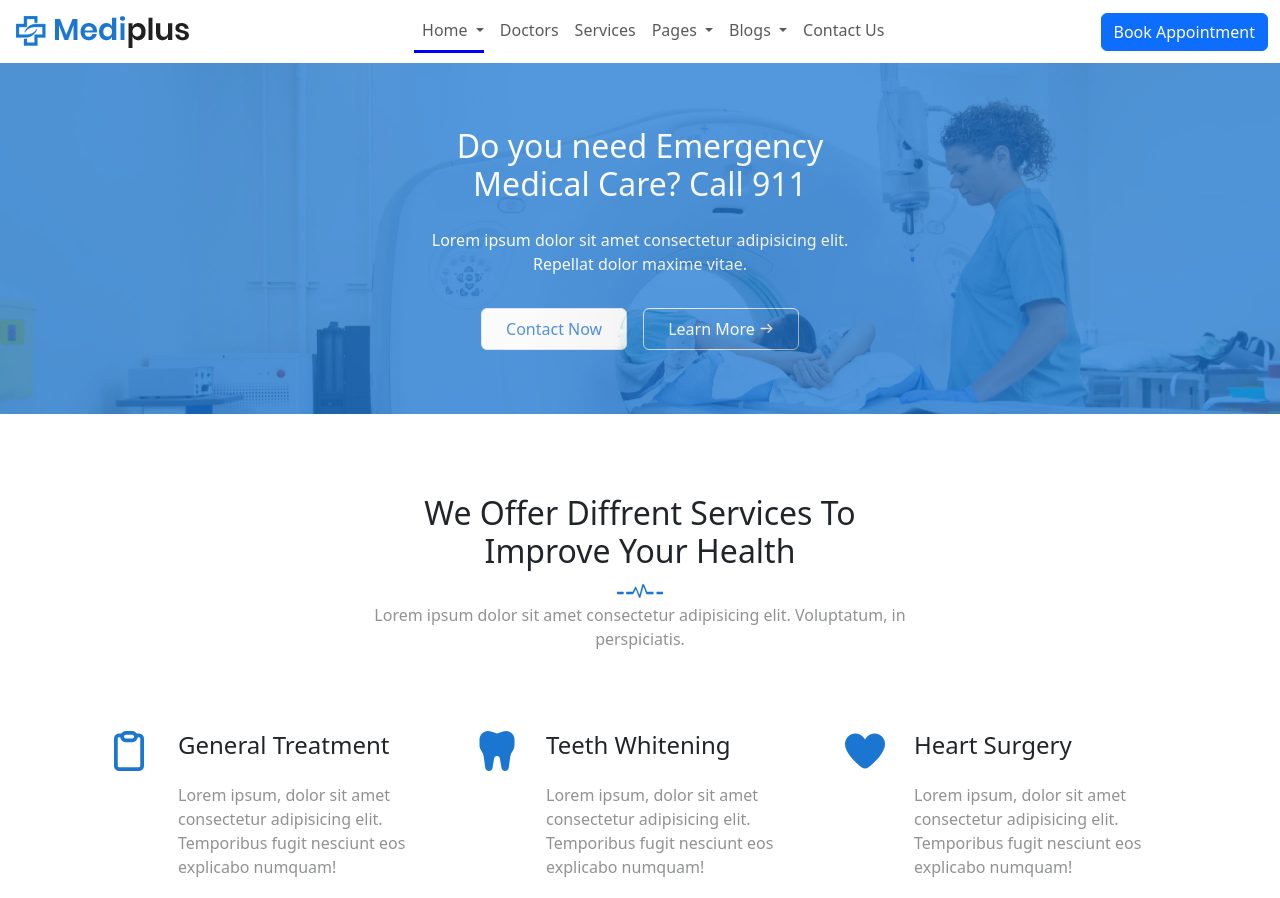
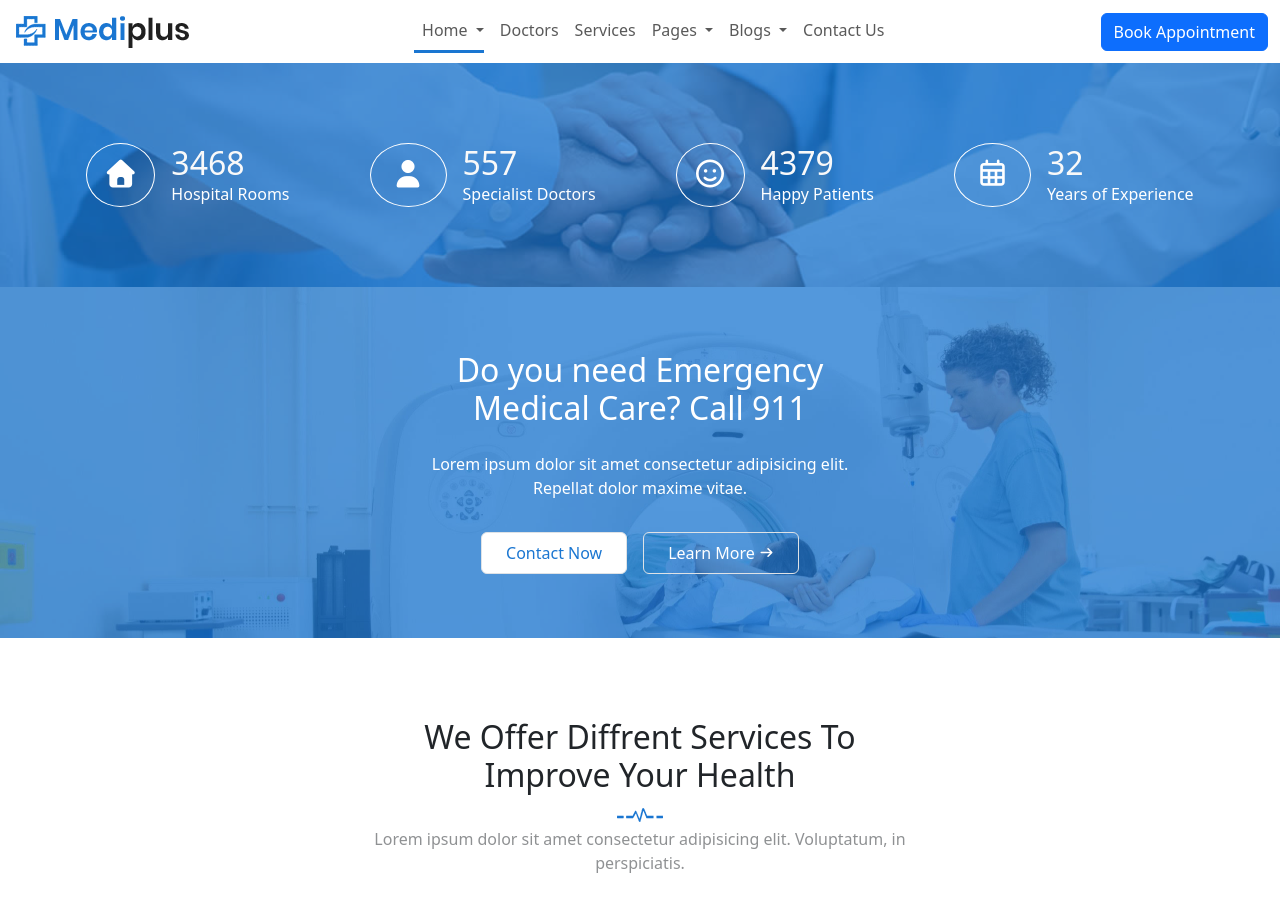
Before and after one commit to ie-orphane/final_project_css_elyatime_ilyass, a plain HTML site: page index.html in a window 1280 px wide. Shown: the top 898 px of the page. Drawn offline with nearby package versions, Linux system fonts and the light colour scheme.

Commit message:
[add] section #3 : stats

```diff
--- a/index.html
+++ b/index.html
@@ -6,7 +6,7 @@
     <meta name='viewport' content='width=device-width, initial-scale=1.0'>
     <link rel='stylesheet' href='./public/css/app.css'>
     <link rel="shortcut icon" href="./public/images/favicon.png" type="image/x-icon">
-    <title>Final Project</title>
+    <title>Mediplus</title>
 </head>
 
 <body>
@@ -75,11 +75,73 @@
     </header>
 
     <main>
+        <!--~ start -- section #2 : full sass -->
+        <section>
+
+        </section>
+
+        <!--~ end -- section #2 : full sass -->
+
+        <!--^ start -- section #3 : stats -->
+        <section class="blockqoute-bg overlay p-lg-20 d-flex justify-content-center text-white">
+            <div class="z-1 d-flex flex-wrap gap-lg-20">
+                <div class="d-flex align-items-center gap-4">
+                    <div class="border border-white p-4 rounded-circle">
+                        <i class="fa-solid fa-home fs-3"></i>
+                    </div>
+
+                    <div>
+                        <h2 class="text--lighter m-0">3468</h2>
+                        <p class="m-0">Hospital Rooms</p>
+                    </div>
+                </div>
+
+                <div class="d-flex align-items-center gap-4">
+                    <div class="border border-white py-4 px-5 rounded-circle">
+                        <i class="fa-solid fa-user fs-3"></i>
+                    </div>
+
+                    <div>
+                        <h2 class="text--lighter m-0">557</h2>
+                        <p class="m-0">Specialist Doctors</p>
+                    </div>
+                </div>
+
+                <div class="d-flex align-items-center gap-4">
+                    <div class="border border-white p-4 rounded-circle">
+                        <i class="fa-regular fa-face-smile fs-3"></i>
+                    </div>
+
+                    <div>
+                        <h2 class="text--lighter m-0">4379</h2>
+                        <p class="m-0">Happy Patients</p>
+                    </div>
+                </div>
+
+                <div class="d-flex align-items-center gap-4">
+                    <div class="border border-white py-4 px-5 rounded-circle">
+                        <i class="fa-regular fa-calendar-days fs-3"></i>
+                    </div>
+
+                    <div>
+                        <h2 class="text--lighter m-0">32</h2>
+                        <p class="m-0">Years of Experience</p>
+                    </div>
+                </div>
+            </div>
+        </section>
+        <!--^ end -- section #3 : stats -->
+
+        <!--& start -- section #4 : info -->
+        <section>
+
+        </section>
+        <!--& end -- section #4 : info -->
+
         <!--~ start -- section #5 : contact -->
-        <section class="section5 text-white">
-            <div class="bg--dark w-100 opacity-75 py-16 d-flex justify-content-center">
-                <div class="w-lg-35_5">
-                    <div class="d-flex flex-column text-center gap-4">
+        <section class="call-bg overlay text-white py-16 d-flex justify-content-center">
+            <div class="w-lg-35_5 z-1">
+                <div class="d-flex flex-column text-center gap-4 ">
                     <h2>Do you need Emergency Medical Care? Call 911</h2>
                     <p>Lorem ipsum dolor sit amet consectetur adipisicing elit. Repellat dolor maxime vitae.</p>
                     <div class="d-flex justify-content-center gap-4">
@@ -88,7 +150,6 @@
                             <span>Learn More</span>
                             <i class="fa-solid fa-arrow-right fa-xs"></i>
                         </button>
-                        </div>
                     </div>
                 </div>
             </div>
--- a/src/sass/modules/home/_header.sass
+++ b/src/sass/modules/home/_header.sass
@@ -3,16 +3,12 @@
         .nav-item
             &::after
                 content: ''
-                border-bottom: 3px solid blue
-                width: 90%
-                display: none
+                border-bottom: 3px solid var(--bs--dark)
+                width: 10%
+                transition: .7s
 
-            &:first-child
+            &:first-child, &:hover
                 // color: red !important
                 &::after
                     display: block
-
-            &:hover
-                // color: blue !important
-                &::after
-                    display: block
+                    width: 90%
--- a/src/sass/modules/home/_main.sass
+++ b/src/sass/modules/home/_main.sass
@@ -3,6 +3,23 @@ main
     input
         outline: none
 
-    .section5
+    .blockqoute-bg
+        background-image: url(../images/blockqoute-bg.jpg)
+
+    .call-bg
         background-image: url(../images/call-bg.jpg)
+
+    .overlay
         background-size: cover
+        background-attachment: fixed
+        position: relative
+
+        &::before
+            content: ""
+            background-color: var(--bs--dark)
+            height: 100%
+            width: 100%
+            position: absolute
+            top: 0
+            left: 0
+            opacity: .75
```
Also changed, not shown: public/css/app.css, 1 other file. Lines whose indentation alone changed are shown as unchanged.
